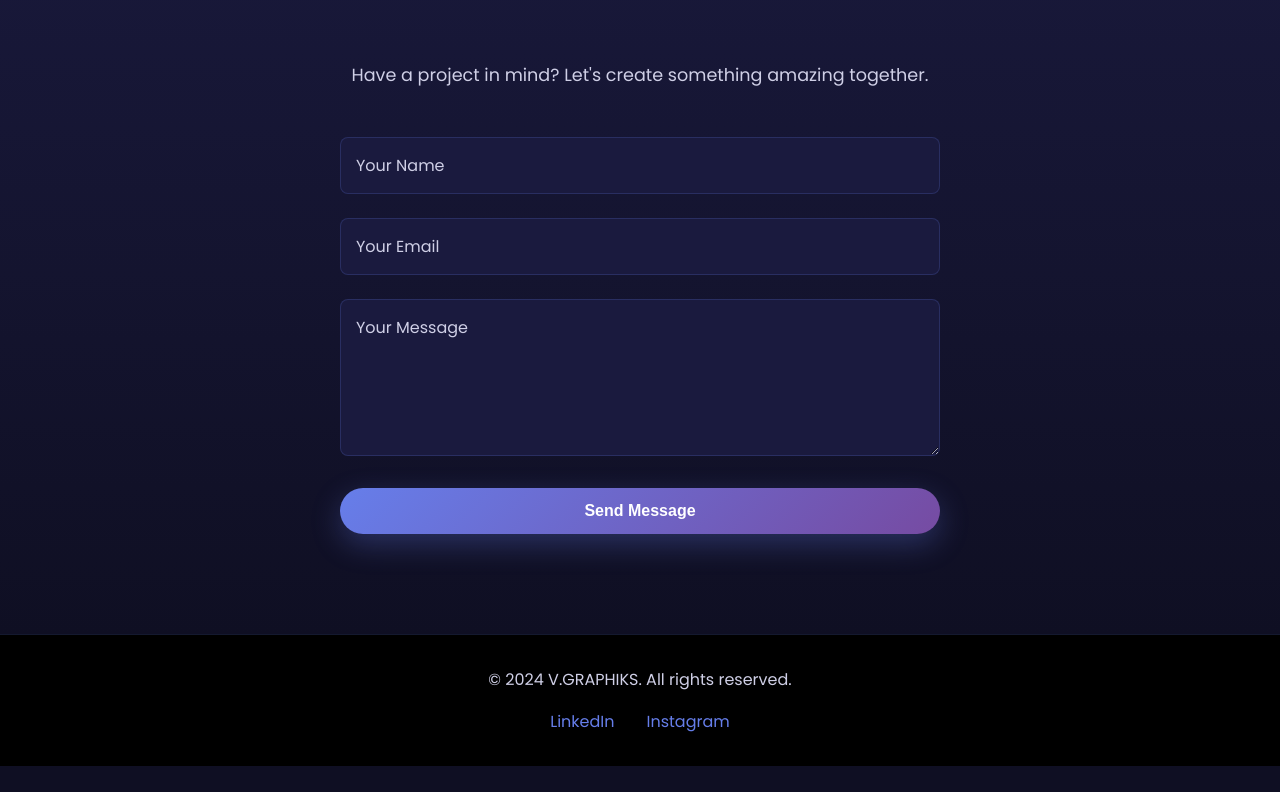
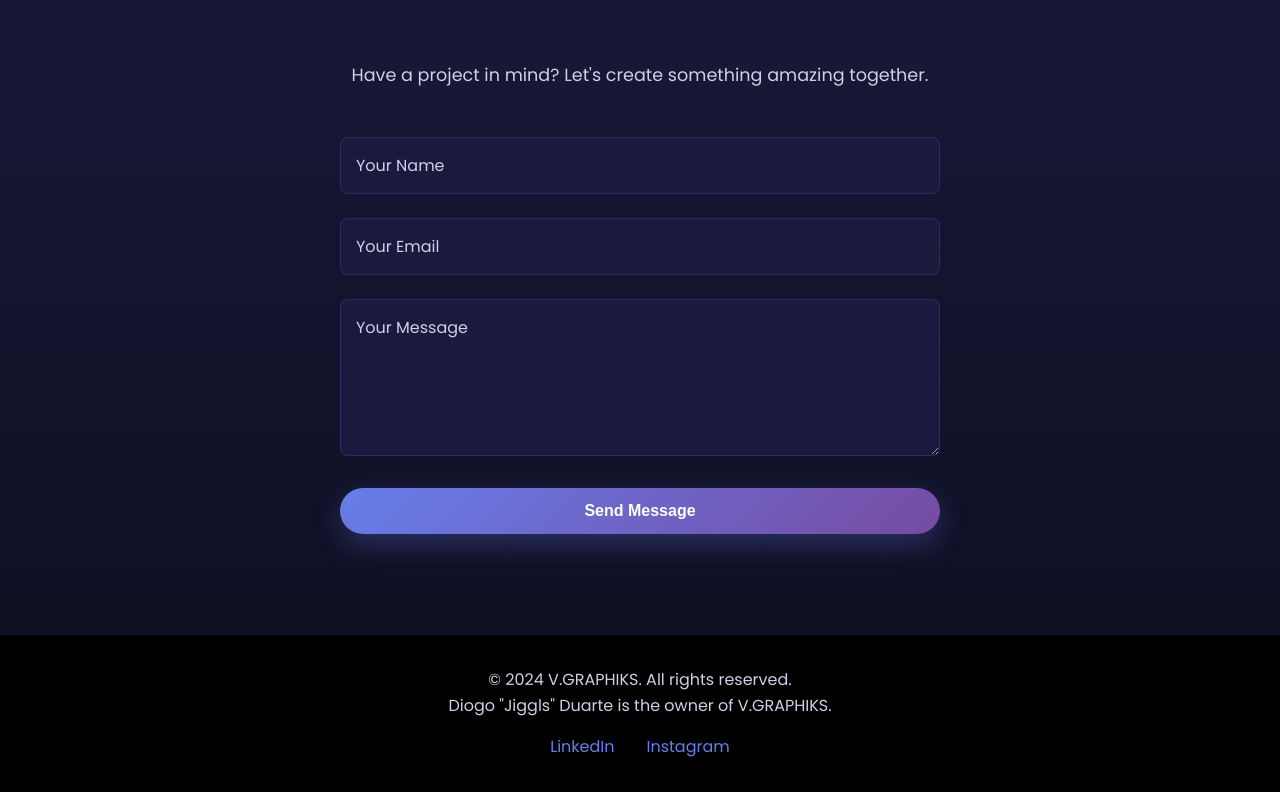
Before and after one commit to nashi34/V.GRAPHIKS, a plain HTML site: page index.html in a window 1280 px wide. Shown: the part 3416-4208 px from the top of the page. Before the commit the page ends 4182 px from the top, so only its background shows below. Drawn offline with Linux system fonts and the light colour scheme.

Commit message:
Split footer owner text onto new line

```diff
--- a/index.html
+++ b/index.html
@@ -183,7 +183,11 @@
     <!-- Footer -->
     <footer class="footer">
         <div class="container">
-            <p data-i18n="footerCopy">&copy; 2024 V.GRAPHIKS. All rights reserved.</p>
+            <p>
+                <span data-i18n="footerCopy">&copy; 2024 V.GRAPHIKS. All rights reserved.</span>
+                <br>
+                <span data-i18n="footerOwner">Diogo "Jiggls" Duarte is the owner of V.GRAPHIKS.</span>
+            </p>
             <div class="social-links">
                 <a href="#">LinkedIn</a>
                 <a href="#">Instagram</a>
--- a/script.js
+++ b/script.js
@@ -48,7 +48,8 @@
             contactEmailPlaceholder: 'Your Email',
             contactMessagePlaceholder: 'Your Message',
             ctaSendMessage: 'Send Message',
-            footerCopy: '© 2024 V.GRAPHIKS. All rights reserved.'
+            footerCopy: '© 2024 V.GRAPHIKS. All rights reserved.',
+            footerOwner: 'Diogo "Jiggls" Duarte is the owner of V.GRAPHIKS.'
         },
         pt: {
             navHome: 'Início',
@@ -92,7 +93,8 @@
             contactEmailPlaceholder: 'O seu Email',
             contactMessagePlaceholder: 'A sua Mensagem',
             ctaSendMessage: 'Enviar Mensagem',
-            footerCopy: '© 2024 V.GRAPHIKS. Todos os direitos reservados.'
+            footerCopy: '© 2024 V.GRAPHIKS. Todos os direitos reservados.',
+            footerOwner: 'Diogo "Jiggls" Duarte é o proprietário da V.GRAPHIKS.'
         }
     };
 
```
